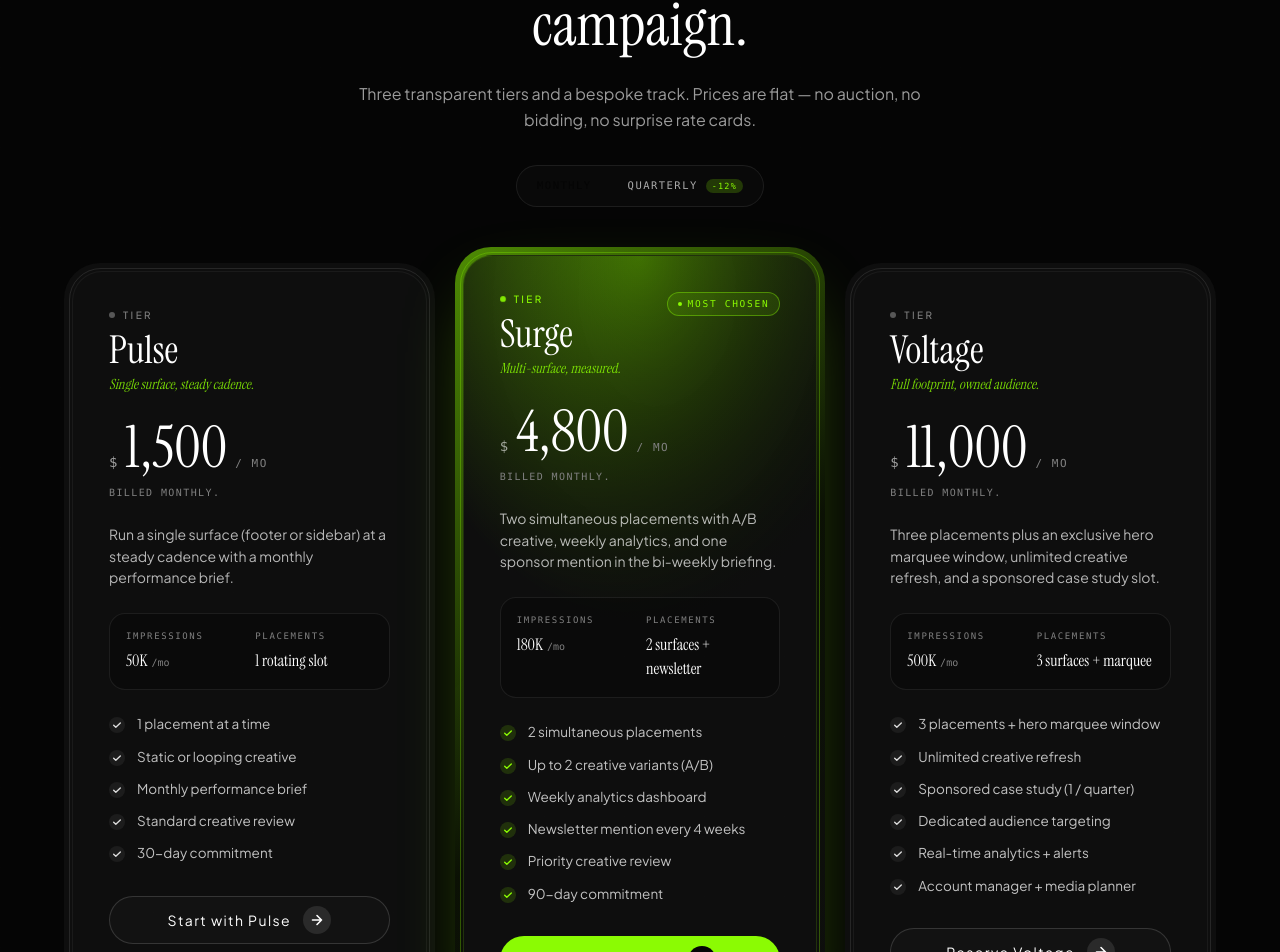
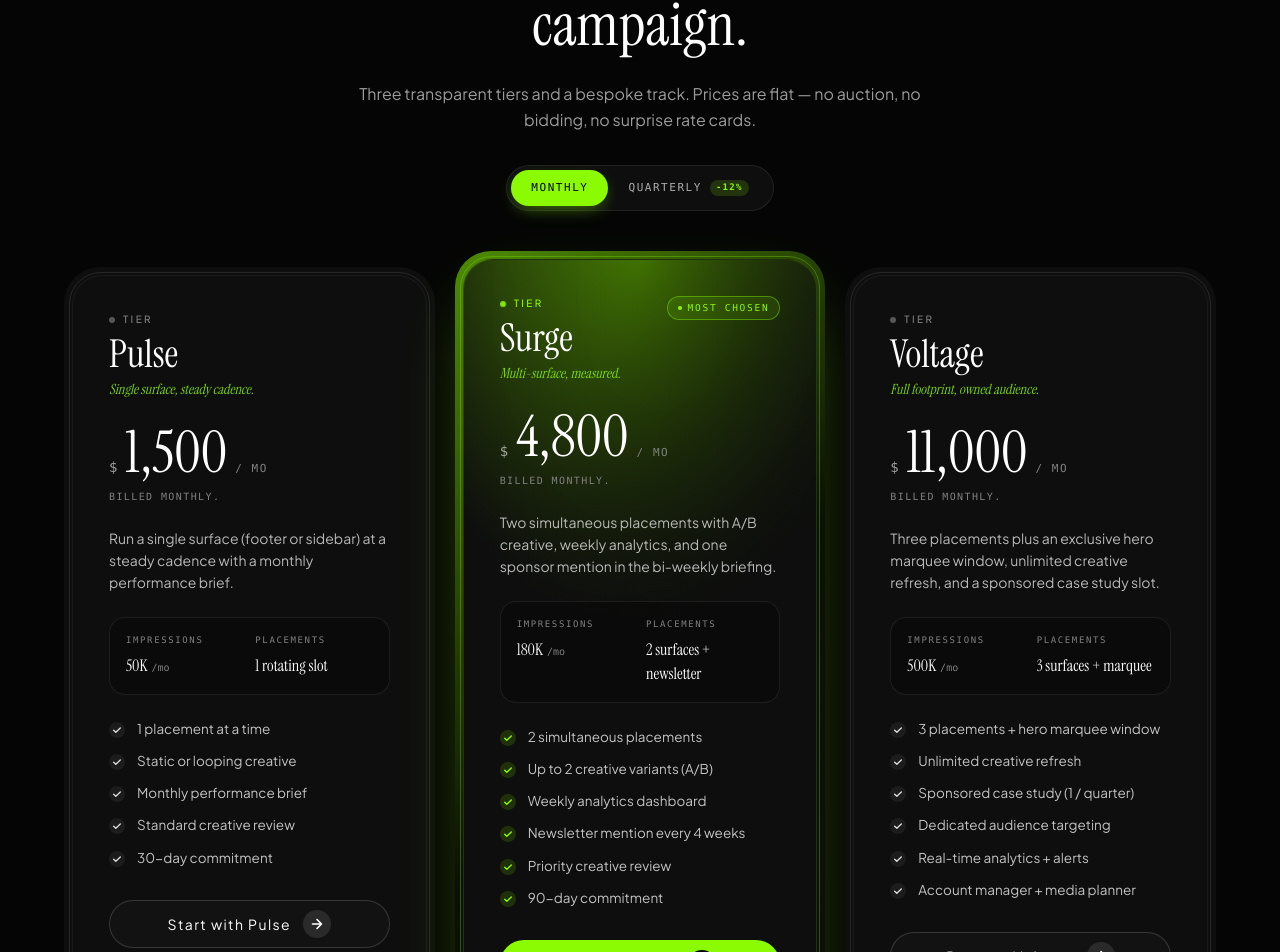
Before and after one commit to kanakk365/xura, a Next.js app: page /advertise in a window 1280 px wide. Shown: the part 3293-4245 px from the top of the page. Built offline with nearby package versions, Linux system fonts and the light colour scheme.

Commit message:
fix : pricing section

```diff
--- a/app/advertise/_sections/Packages.tsx
+++ b/app/advertise/_sections/Packages.tsx
@@ -193,7 +193,7 @@ function BillingToggle({
     <div
       role="tablist"
       aria-label="Billing cadence"
-      className="relative inline-flex items-center gap-1 rounded-full border border-paper/[0.08] bg-paper/[0.02] p-1"
+      className="relative inline-flex items-center rounded-full border border-paper/[0.08] bg-paper/[0.04] p-1"
     >
       {(["monthly", "quarterly"] as Billing[]).map((b) => {
         const active = value === b;
@@ -204,24 +204,25 @@ function BillingToggle({
             aria-selected={active}
             type="button"
             onClick={() => onChange(b)}
-            className={`relative inline-flex items-center gap-2 rounded-full px-4 py-2 font-mono text-[10.5px] font-medium uppercase tracking-[0.14em] transition-colors duration-300 ${
+            className={`relative isolate inline-flex h-9 items-center gap-2 rounded-full px-5 font-mono text-[11px] font-medium uppercase tracking-[0.14em] transition-colors duration-300 ${
               active ? "text-ink" : "text-paper/65 hover:text-paper"
             }`}
           >
             {active && (
               <motion.span
                 layoutId="billing-bg"
+                aria-hidden="true"
                 transition={{ type: "spring", stiffness: 380, damping: 30 }}
-                className="absolute inset-0 -z-10 rounded-full bg-accent"
+                className="absolute inset-0 -z-10 rounded-full bg-accent shadow-[0_6px_18px_-6px_rgba(139,251,3,0.55)]"
               />
             )}
-            <span className="relative z-10">
-              {b === "monthly" ? "Monthly" : "Quarterly"}
-            </span>
+            <span>{b === "monthly" ? "Monthly" : "Quarterly"}</span>
             {b === "quarterly" && (
               <span
-                className={`relative z-10 rounded-full px-1.5 py-px text-[8.5px] tracking-[0.14em] ${
-                  active ? "bg-ink/15 text-ink" : "bg-accent/20 text-accent"
+                className={`rounded-full px-1.5 py-px font-mono text-[9px] font-semibold tracking-[0.14em] transition-colors duration-300 ${
+                  active
+                    ? "bg-ink/20 text-ink"
+                    : "bg-accent/15 text-accent"
                 }`}
               >
                 -12%
```
